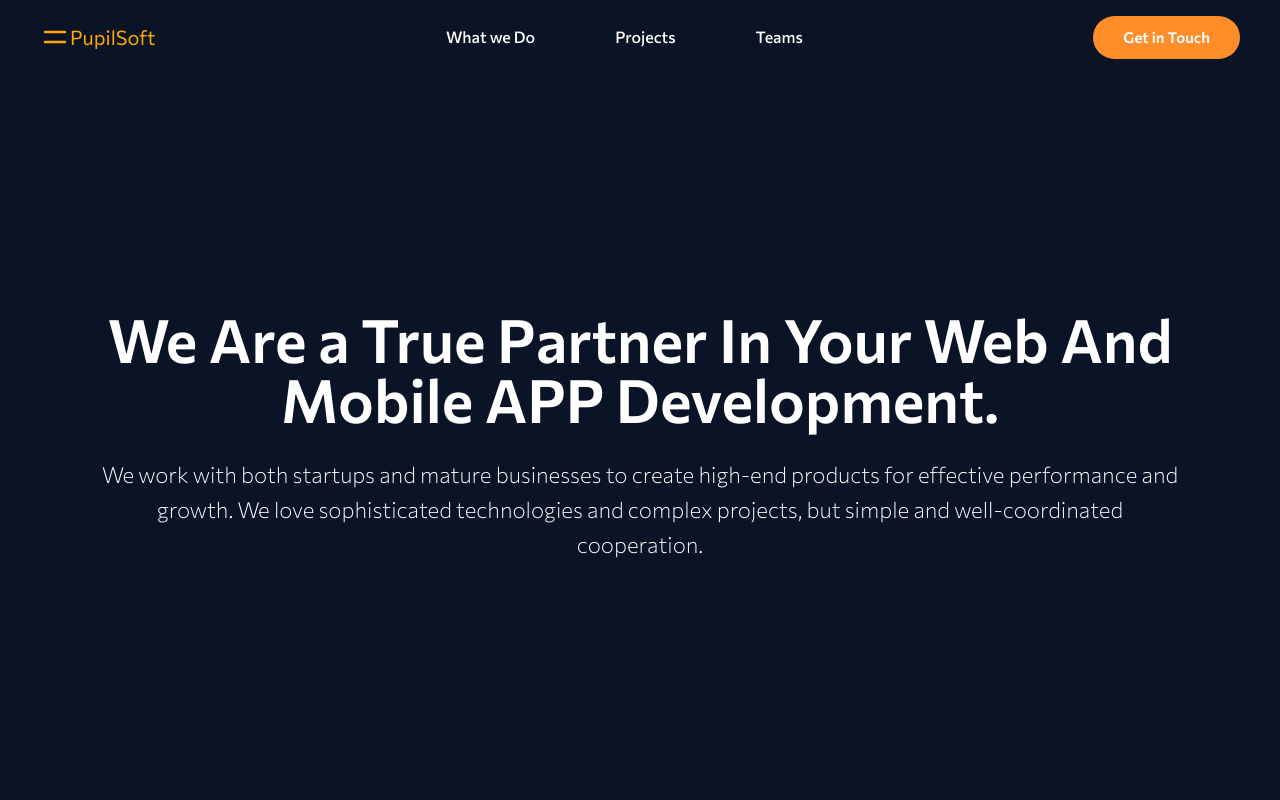
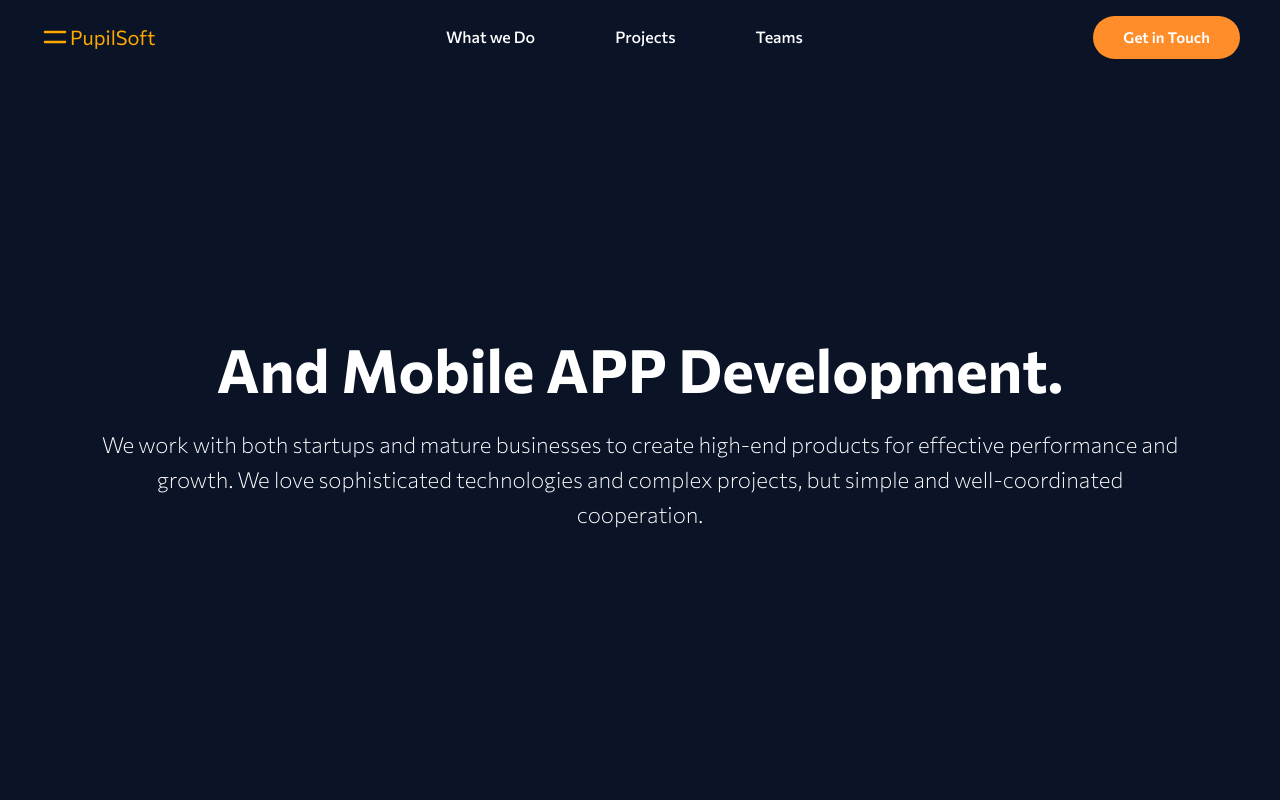
Before and after one commit to tauhidulislam100/pupilsoft, a Next.js app: page / in a window 1280 px wide. Shown: the top 800 px of the page. Built offline with nearby package versions, Linux system fonts and the light colour scheme.

Commit message:
updated scramble text

```diff
--- a/src/components/home/Hero.tsx
+++ b/src/components/home/Hero.tsx
@@ -103,10 +103,11 @@ const Hero = ({ children }: { children?: React.ReactNode }) => {
                   </div> */}
                   {children ?? (
                     <>
-                      <h1 className="font-commissioner text-6xl font-semibold text-center">
+                      {/* <h1 className="font-commissioner text-6xl font-semibold text-center">
                         We Are a True Partner In Your Web And Mobile APP
                         Development.
-                      </h1>
+                      </h1> */}
+                      <TextScrambleComponent />
                       <p className=" text-center text-[22px] font-extralight leading-[35px] font-commissioner mt-7">
                         We work with both startups and mature businesses to
                         create high-end products for effective performance and
--- a/src/components/home/ScrambleText.jsx
+++ b/src/components/home/ScrambleText.jsx
@@ -67,12 +67,9 @@ class TextScramble {
 }
 
 const phrases = [
-  'World’s First',
-  'Decentralized',
-  'Comic Book',
-  'Transform your intentions into a legacy of support.',
-  'Join the whispers of change. Weave a tapestry of sustained support.',
-  'Rise to give. Give to rise. Giverise!',
+  'We Are a True Partner',
+  'In Your Web',
+  'And Mobile APP Development.',
 ];
 
 const TextScrambleComponent = () => {
```
